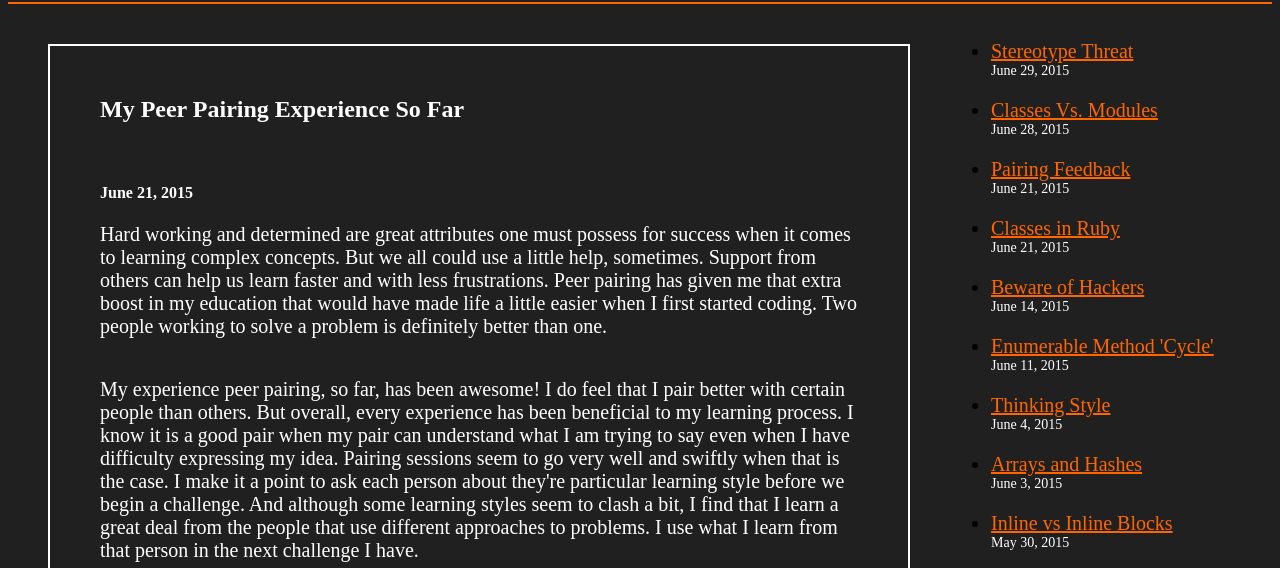
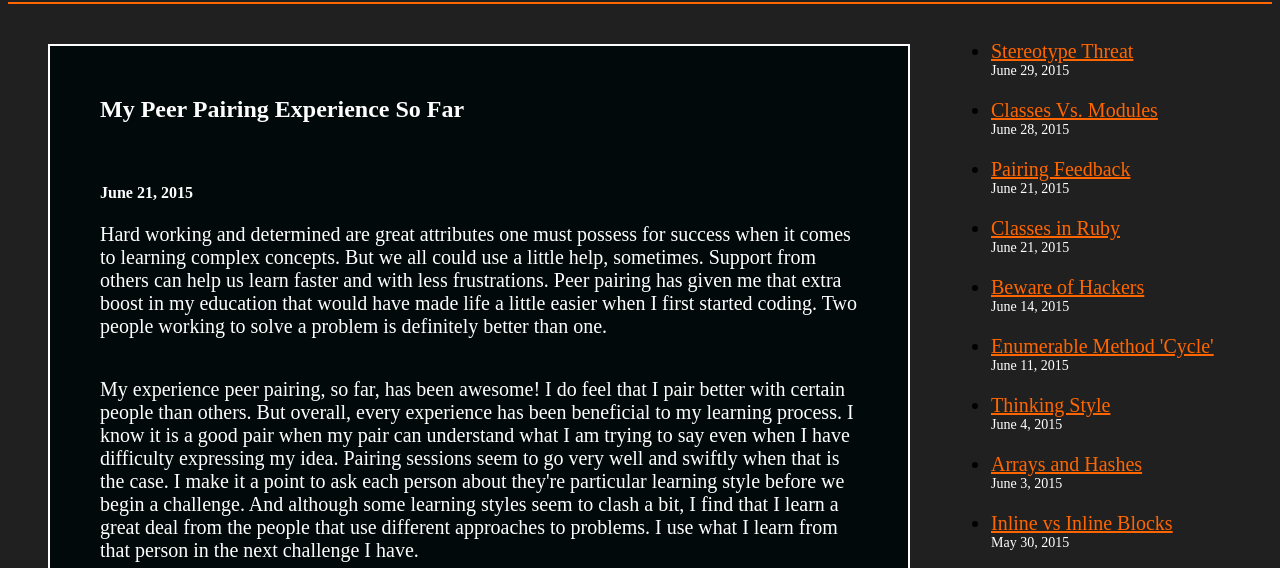
Before and after one commit to arjis02/arjis02.github.io, a plain HTML site: page blog/c5-feedback.html in a window 1280 px wide. Shown: the part 214-782 px from the top of the page. Drawn offline with Linux system fonts and the light colour scheme.

Commit message:
Change background color for blogs

```diff
--- a/default.css
+++ b/default.css
@@ -58,7 +58,7 @@ h4 {
 	border-style: solid;
 	border-width: 2px;
 	border-color: #FFFFFF;
-	background-color: #202020;
+	background-color: #01090A;
 	padding-left: 50px;
 	padding-right: 50px;
 	width: 60%;
```
